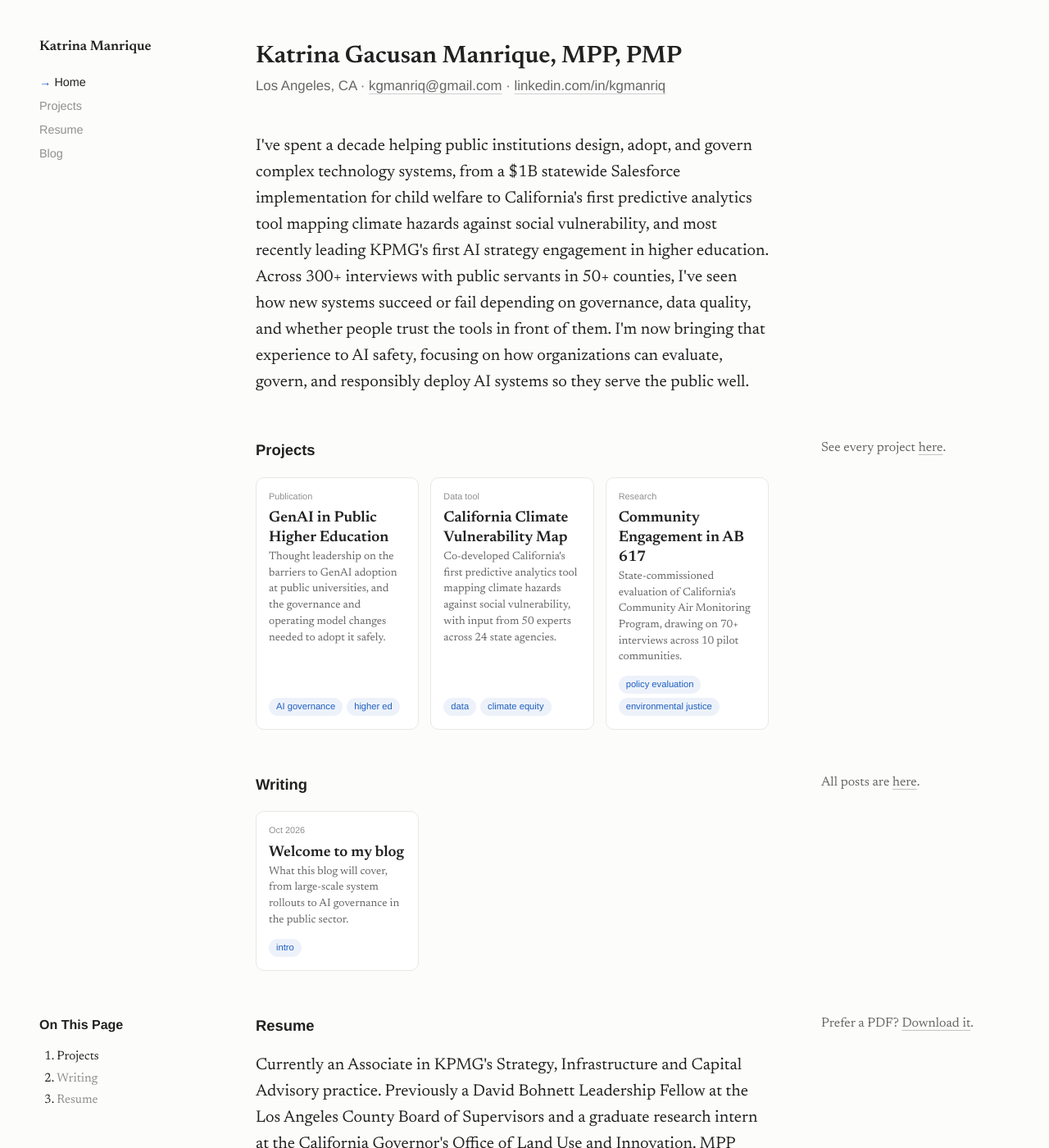
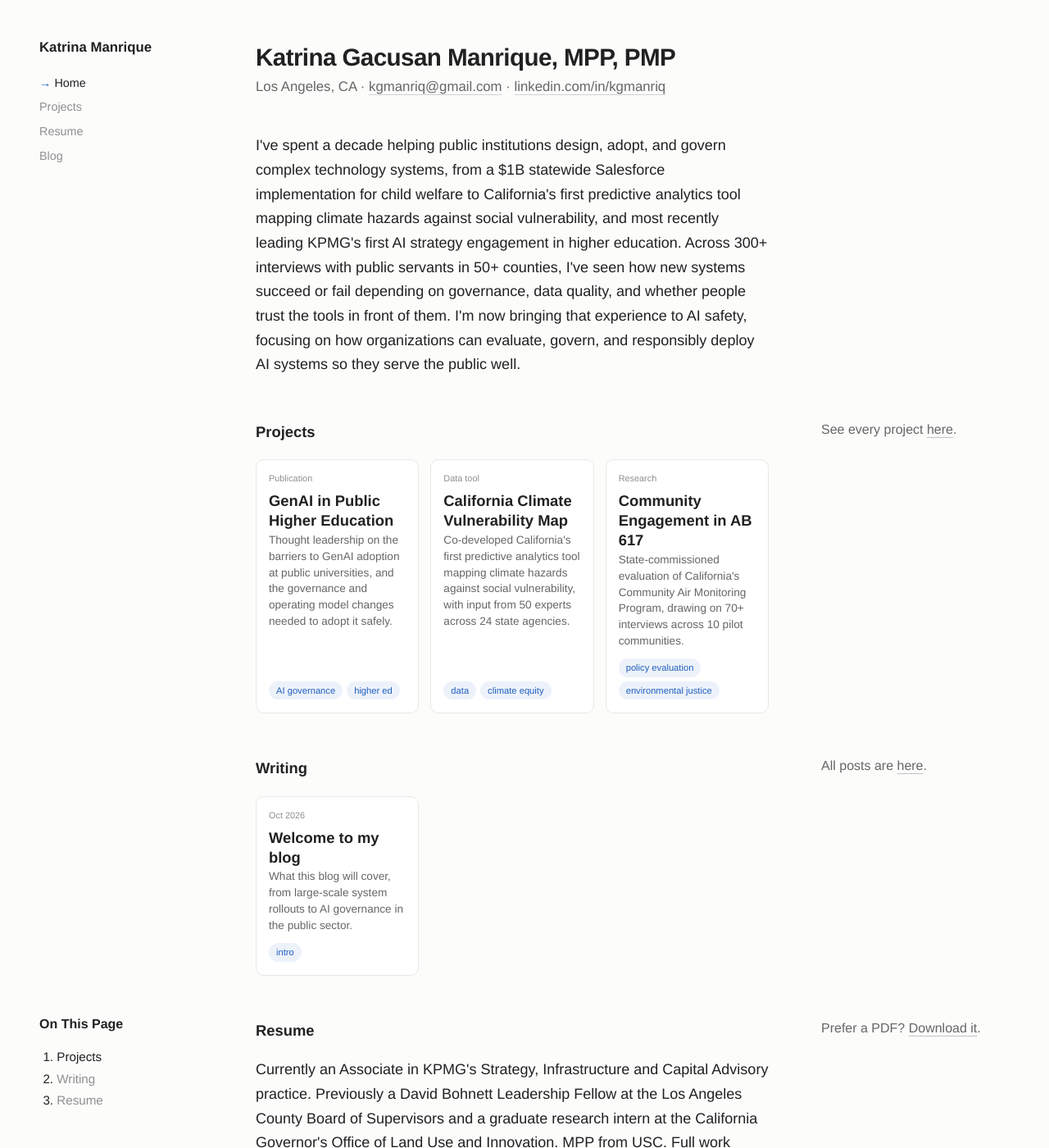
Before and after one commit to kgmanriq/kgmanriq.github.io, a Jekyll site: the page built from index.html, in a window 1280 px wide and 1400 px high. Shown: the whole window at 82% size. Built offline with Jekyll 4.4.1, drawn with Linux system fonts in a browser that asks for light colours.

Commit message:
Use Helvetica/Arial throughout
Co-Authored-By: Claude Opus 5.5 <noreply@anthropic.com>
Claude-Session: https://claude.ai/code/session_01EuuEgRVzQ3seSDn6GstdDW

```diff
--- a/_layouts/default.html
+++ b/_layouts/default.html
@@ -5,9 +5,6 @@
   <meta name="viewport" content="width=device-width, initial-scale=1">
   {% seo %}
   {% feed_meta %}
-  <link rel="preconnect" href="https://fonts.googleapis.com">
-  <link rel="preconnect" href="https://fonts.gstatic.com" crossorigin>
-  <link href="https://fonts.googleapis.com/css2?family=Newsreader:ital,opsz,wght@0,6..72,400;0,6..72,600;1,6..72,400&display=swap" rel="stylesheet">
   <link rel="stylesheet" href="{{ '/assets/css/style.css' | relative_url }}?v={{ site.time | date: '%s' }}">
 </head>
 <body>
--- a/assets/css/style.css
+++ b/assets/css/style.css
@@ -7,7 +7,7 @@
   --line: #e8e8e5;
   --accent: #1f5fbf;
   --accent-soft: #edf2fa;
-  --serif: "Newsreader", Georgia, "Times New Roman", serif;
+  --serif: "Helvetica Neue", Helvetica, Arial, sans-serif;
   --sans: "Helvetica Neue", Helvetica, Arial, sans-serif;
   --col: 640px;
   --note: 230px;
@@ -20,7 +20,7 @@ body {
   margin: 0;
   background: var(--bg);
   color: var(--text);
-  font: 400 20px/1.6 var(--serif);
+  font: 400 18px/1.65 var(--serif);
   -webkit-font-smoothing: antialiased;
 }
 a {
@@ -66,7 +66,7 @@ p { margin: 0 0 1.1em; }
 
 /* ---------- Page header & headings ---------- */
 .page-head { margin-bottom: 44px; }
-.page-head h1 { font-family: var(--serif); font-weight: 600; font-size: 1.85rem; line-height: 1.2; margin: 0 0 4px; }
+.page-head h1 { font-family: var(--serif); font-weight: 700; letter-spacing: -0.02em; font-size: 1.85rem; line-height: 1.2; margin: 0 0 4px; }
 .subtitle { font-family: var(--sans); color: var(--muted); font-size: 1.05rem; margin: 0; }
 .subtitle a { text-decoration-color: #d0d0d0; }
 
@@ -142,7 +142,7 @@ p { margin: 0 0 1.1em; }
 }
 /* Small: sidebar becomes a top bar */
 @media (max-width: 760px) {
-  body { font-size: 18px; }
+  body { font-size: 17px; }
   .layout { display: block; padding: 0 20px; }
   .sidebar-inner { position: static; height: auto; padding: 24px 0 0; display: block; }
   .side-name { margin-bottom: 8px; }
```
